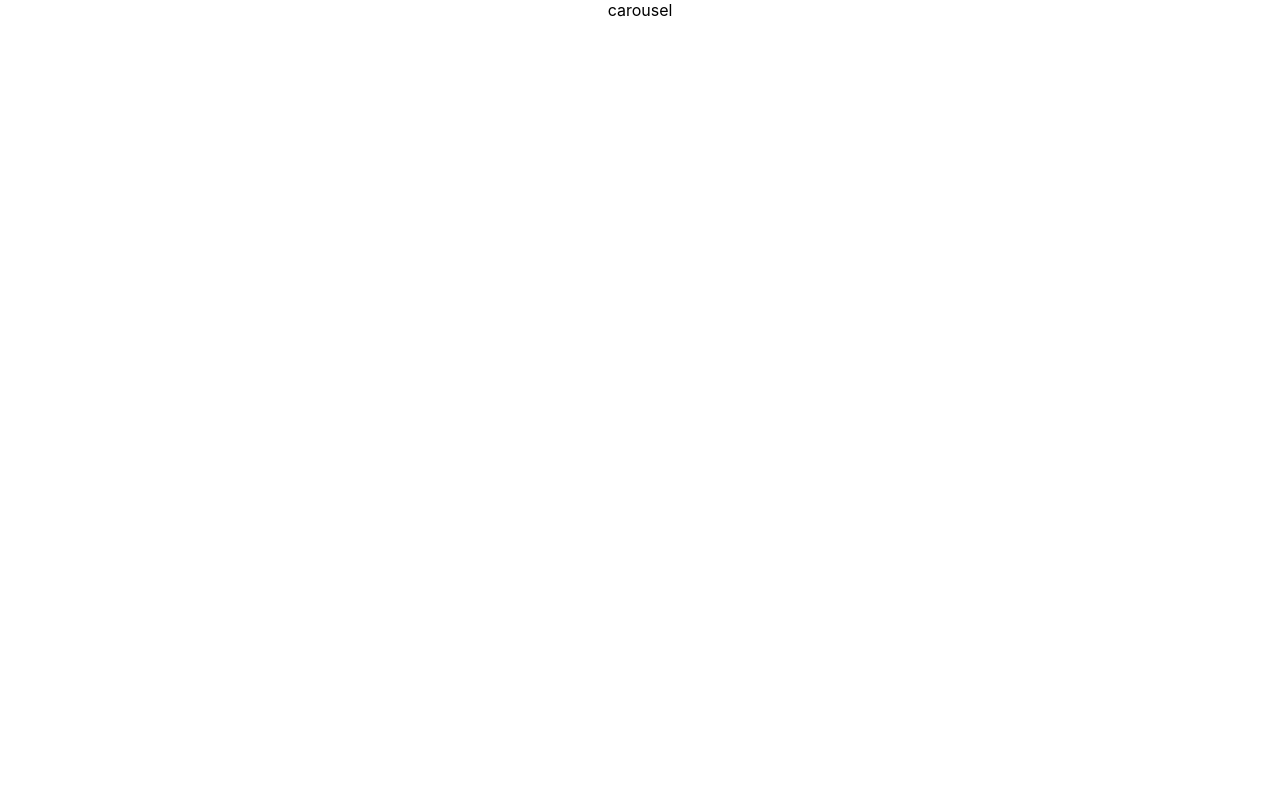
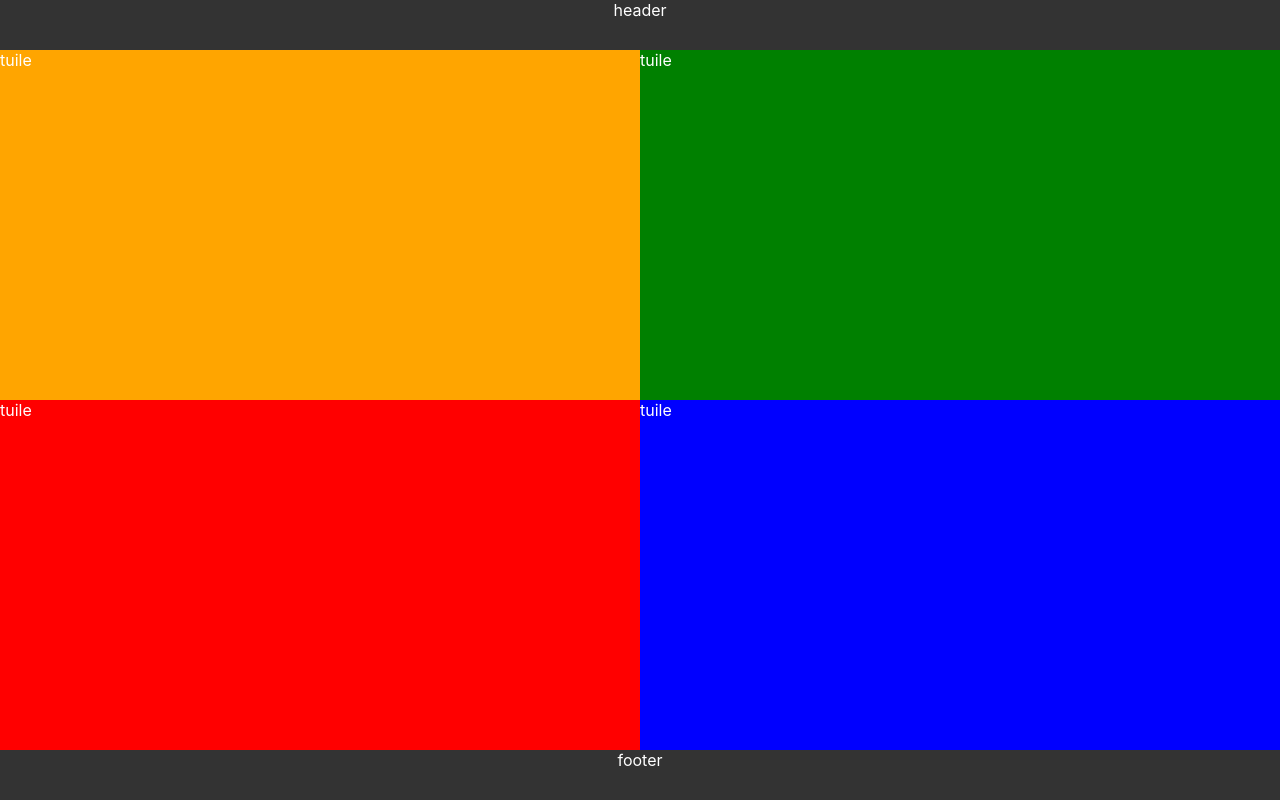
Before and after one commit to otomatik/company-carousel, a React (Create React App) app: page / in a window 1280 px wide. Built offline with nearby package versions, Linux system fonts and the light colour scheme.

Commit message:
Grid with percentage

```diff
--- a/package.json
+++ b/package.json
@@ -30,6 +30,7 @@
   "devDependencies": {
     "@babel/core": "7.1.2",
     "@storybook/addon-actions": "4.0.2",
+    "@storybook/addon-knobs": "4.0.2",
     "@storybook/addon-links": "4.0.2",
     "@storybook/addons": "4.0.2",
     "@storybook/react": "4.0.2",
--- a/src/App.js
+++ b/src/App.js
@@ -6,7 +6,7 @@ class App extends Component {
   render() {
     return (
       <div className="App">
-        <Carousel />
+        <Carousel rows={2} columns={2} cursor={0} />
       </div>
     );
   }
--- a/src/ui/carousel.js
+++ b/src/ui/carousel.js
@@ -1,8 +1,59 @@
-import React, { Component } from 'react';
+import React from 'react';
 import styled from 'styled-components';
+import { Progress } from './progress';
+import { Grid, TILE_COUNT } from './grid';
 
-export const Carousel = ({ mobile }) => (
-  <Container>carousel {mobile ? 'mobile' : ''}</Container>
-);
+export const computeAreasCount = (totalTiles, columns, rows) =>
+  Math.ceil(totalTiles / Math.max(columns * rows, 1));
 
-const Container = styled.div``;
+export const Carousel = ({ mobile, cursor, columns, rows }) => {
+  if (mobile) {
+    columns = 1;
+  }
+
+  const areasCount = computeAreasCount(TILE_COUNT, columns, rows);
+  const avoidDivisionByZero = Math.max(areasCount, 1);
+  const percentage = ((cursor + 1) * 100) / avoidDivisionByZero;
+
+  const gridProps = {
+    currentArea: cursor,
+    columns,
+    rows,
+  };
+  return (
+    <Container columns={columns}>
+      <Header>header</Header>
+      <Content>
+        <Grid {...gridProps} />
+      </Content>
+      <Progress percentage={percentage} />
+      <Footer>footer</Footer>
+    </Container>
+  );
+};
+
+const Container = styled.div`
+  display: flex;
+  flex-direction: column;
+  flex: 1;
+  height: 100vh;
+  overflow: hidden;
+`;
+
+const Header = styled.div`
+  background: #333;
+  color: white;
+  height: 50px;
+`;
+
+const Content = styled.div`
+  background: #666;
+  color: white;
+  height: calc(100% - 100px);
+`;
+
+const Footer = styled.div`
+  background: #333;
+  color: white;
+  height: 50px;
+`;
--- /dev/null
+++ b/src/ui/grid.js
@@ -0,0 +1,43 @@
+import React from 'react';
+import styled from 'styled-components';
+import { Tile } from './tile';
+import { computeAreasCount } from './carousel';
+
+export const TILE_COUNT = 9;
+
+export const Grid = ({ columns, rows, currentArea }) => {
+  const containerProps = {
+    totalColumns: columns * computeAreasCount(TILE_COUNT, columns, rows),
+    columns,
+    rows,
+    currentArea,
+  };
+  return (
+    <Container {...containerProps}>
+      <Tile color="orange" />
+      <Tile color="red" />
+      <Tile color="green" />
+      <Tile color="blue" />
+      <Tile color="violet" />
+      <Tile color="black" />
+      <Tile color="gray" />
+      <Tile color="purple" />
+      <Tile color="yellow" />
+    </Container>
+  );
+};
+
+const Container = styled.div`
+  display: grid;
+  grid-template-columns: repeat(
+    ${props => props.totalColumns},
+    ${props => 100 / props.columns}%
+  );
+  grid-template-rows: repeat(${props => props.rows}, 1fr);
+  transition: margin-left 800ms ease-in-out;
+  grid-auto-flow: column;
+  margin-left: -${props => props.currentArea * 100}%;
+  height: 100%;
+  width: 100%;
+  color: white;
+`;
--- a/src/ui/progress.js
+++ b/src/ui/progress.js
@@ -1,6 +1,21 @@
-import React, { Component } from 'react';
+import React from 'react';
 import styled from 'styled-components';
 
-export const Progress = () => <Container>progress</Container>;
+export const Progress = ({ percentage }) => (
+  <Container>
+    <Fill percentage={percentage} />
+  </Container>
+);
 
-const Container = styled.div``;
+const Container = styled.div`
+  flex: 1;
+  height: 4px;
+  background: #333;
+`;
+
+const Fill = styled.div`
+  width: ${props => props.percentage}%;
+  transition: width 300ms ease-in-out;
+  height: 100%;
+  background: #50805d;
+`;
--- /dev/null
+++ b/src/ui/tile.js
@@ -0,0 +1,15 @@
+import React from 'react';
+import styled from 'styled-components';
+
+export const Tile = ({ color, hidden }) => (
+  <Container hidden={hidden} color={color}>
+    tuile
+  </Container>
+);
+
+const Container = styled.div`
+  display: flex;
+  flex: 1;
+  color: white;
+  background: ${props => props.color};
+`;
```
Also changed, not shown: src/stories/index.js (+36 -3 lines), 2 other files (tests, documents, lock files or other folders).
